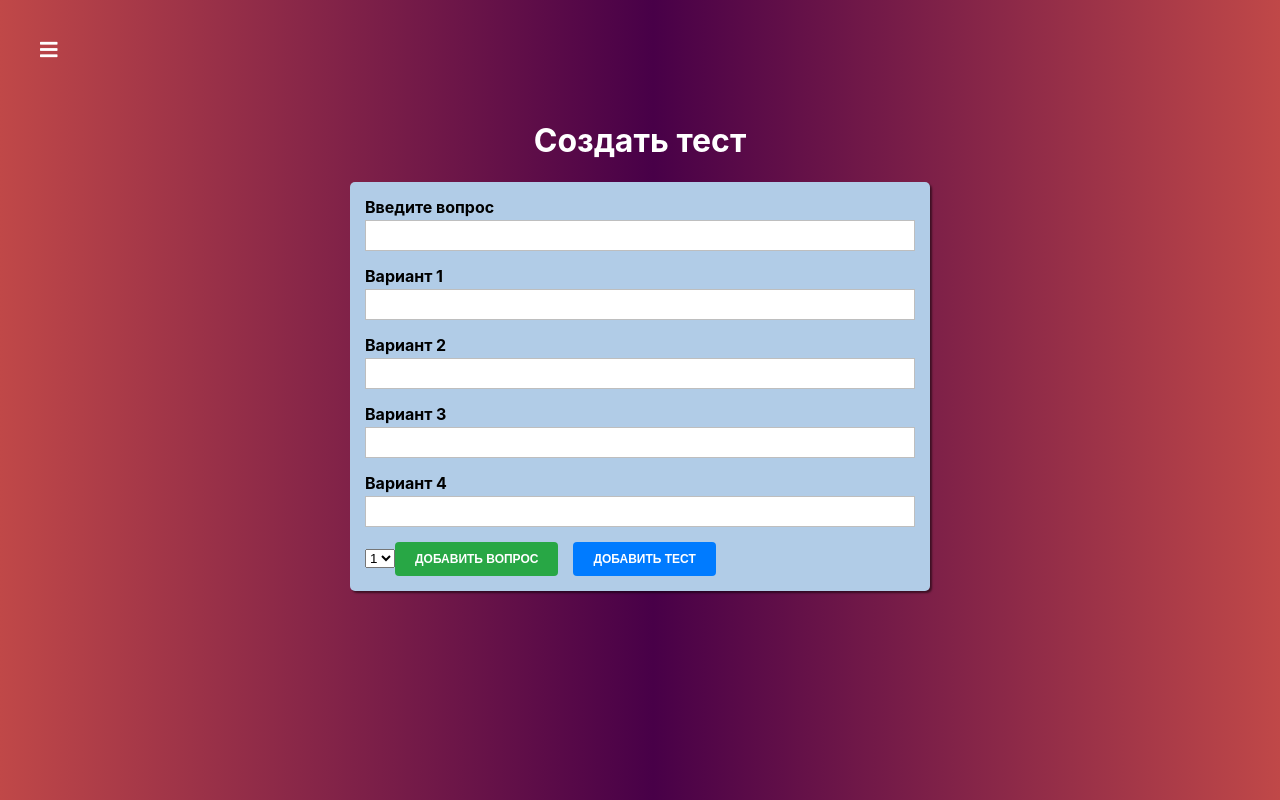
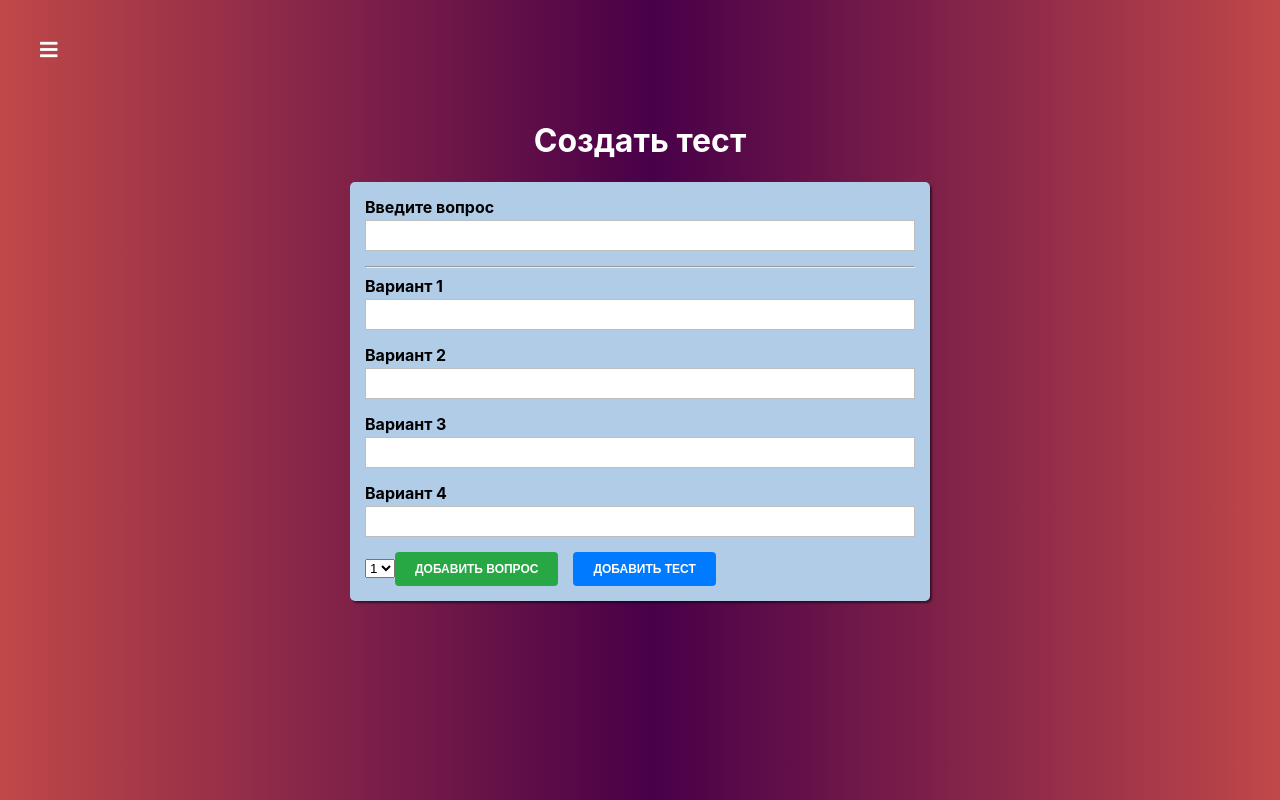
Before and after one commit to dev-081572/react-quiz, a React app: page /quiz-creator in a window 1280 px wide. Built offline with nearby package versions, Linux system fonts and the light colour scheme.

Commit message:
3.9 Компонент QuizCreator
* Добавлена горизонтальная линия после поля с вопросом

```diff
--- a/src/components/QuizCreator/QuizCreator.js
+++ b/src/components/QuizCreator/QuizCreator.js
@@ -31,8 +31,8 @@ class QuizCreator extends Component {
       const control = this.state.formControls[controlName];
 
       return (
+        <React.Fragment key = {index}>
           <Input
-          key = {index}
             type = {control.type}
             label = {control.label}
             value = {control.value}
@@ -42,6 +42,9 @@ class QuizCreator extends Component {
             shouldValidate = {!!control.validation}
             onChange = {event => this.onChangeHandler(event, controlName)}
           />
+
+          {index === 0 ? <hr /> : null}
+        </React.Fragment>
       )
     })
   }
```
Lines whose indentation alone changed are shown as unchanged.
